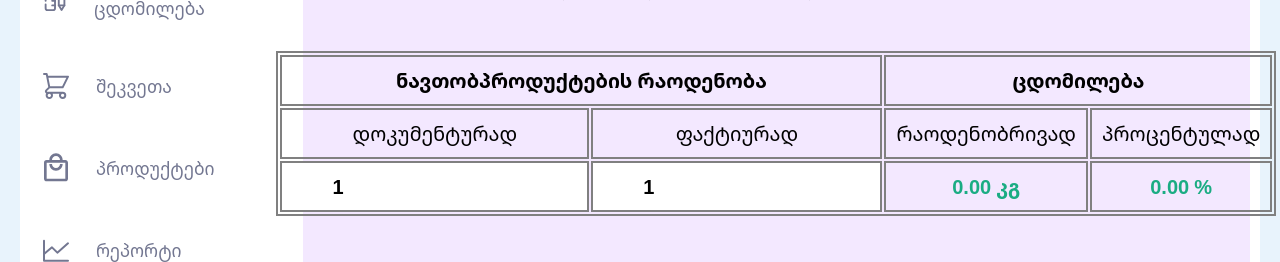
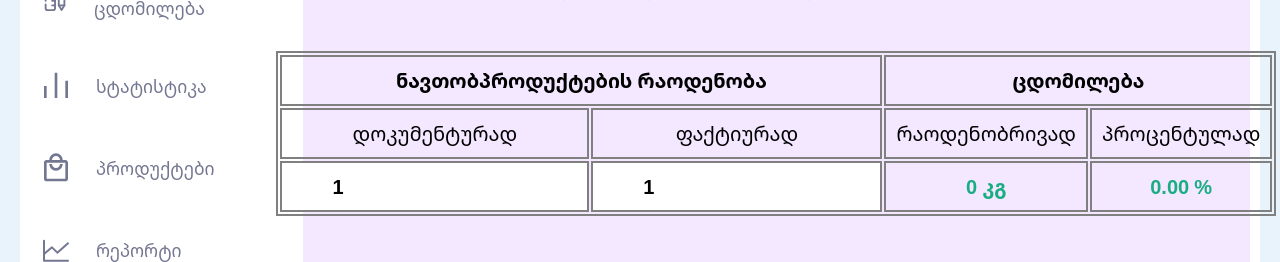
Before and after one commit to irakli85/Oil-Dashboard, a React (Vite) app: page / in a window 1280 px wide. Shown: the part 317-579 px from the top of the page. Built offline with nearby package versions, Linux system fonts and the light colour scheme.

Commit message:
first commit

```diff
--- a/src/components/Measurment.jsx
+++ b/src/components/Measurment.jsx
@@ -7,7 +7,7 @@ const Measurment = () => {
   const [docNum, setDocNum] = useState(1)
   const [realNum, setRealNum] = useState(1)
 
-  let difference = (docNum-realNum).toFixed(2)
+  let difference = (docNum-realNum).toFixed(0)
   let percentage = (((docNum-realNum)/docNum) * 100).toFixed(2)
 
 console.log(percentage, typeof(percentage))
--- a/src/components/Navigation.jsx
+++ b/src/components/Navigation.jsx
@@ -8,6 +8,7 @@ import SvgChart from '../styledComponents/svg/SvgChart'
 import SvgSms from '../styledComponents/svg/SvgSms'
 import SvgSettings from '../styledComponents/svg/SvgSettings'
 import SvgMeasure from '../styledComponents/svg/SvgMeasure'
+import SvgStats from '../styledComponents/svg/SvgStats'
 
 const buttonVariants = {
     hover: {
@@ -34,8 +35,8 @@ const Navigation = () => {
             </LinkSty>
 
             <LinkSty to='/order'>
-                <SvgCart/>
-                <NavP text='შეკვეთა'/>
+                <SvgStats/>
+                <NavP text='სტატისტიკა'/>
             </LinkSty>
 
             <LinkSty to='/products'>
```
